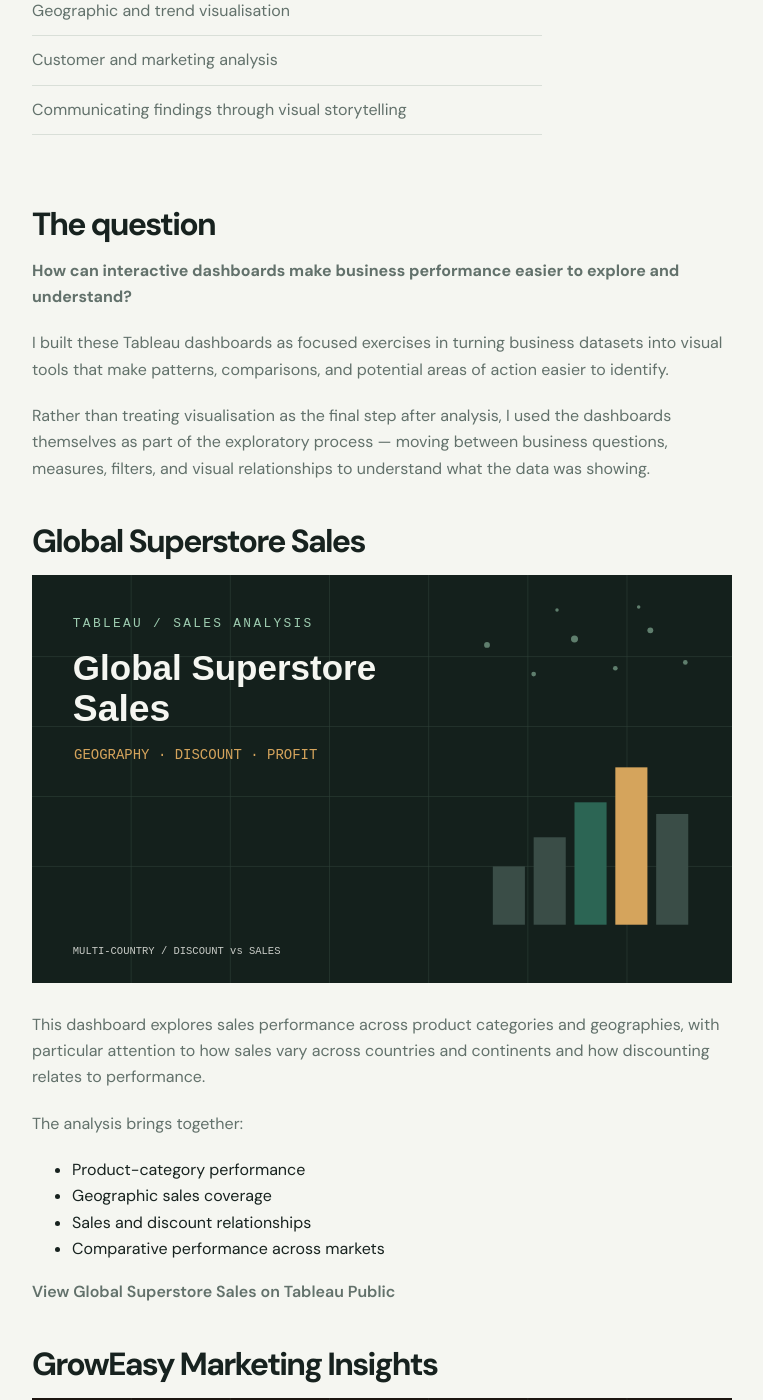
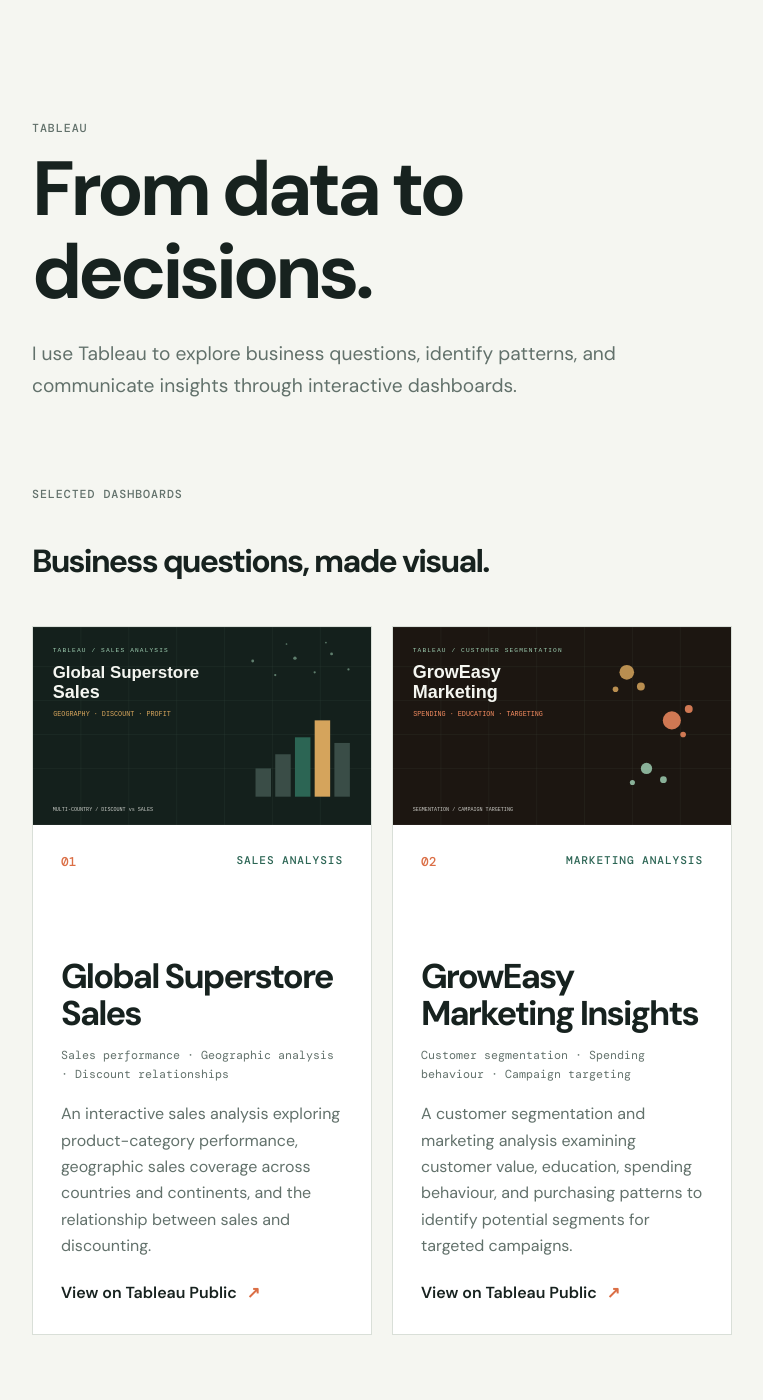
Before and after one commit to thesamhith/Portfolio, a Jekyll site: the page built from _projects/tableau.md, in a window 1280 px wide and 1400 px high, scrolled down 1055 px. Shown: the whole window, without its empty margins (68-831 px from the left). Built offline with Jekyll 4.4.1, drawn with Linux system fonts in a browser that asks for light colours; some of the changed text lies outside the part shown.

Commit message:
Restore Tableau dashboard card layout

```diff
--- a/_projects/tableau.md
+++ b/_projects/tableau.md
@@ -1,81 +1,153 @@
 ---
-category: Business Intelligence
 layout: project
 title: Tableau Dashboards
+permalink: /tableau/
 name: tableau
 summary: A collection of interactive Tableau dashboards exploring sales, marketing, customer behaviour, and business performance.
 description: A selection of Tableau work focused on turning business questions into interactive dashboards and clear visual stories.
-tools: Tableau, Data Visualisation, Business Intelligence
+tools: Data Visualisation, Business Intelligence
 featured: false
 featured_order: 4
+category: Business Intelligence
 repository: https://public.tableau.com/app/profile/samhith.konidena/vizzes
 thumbnail: /assets/img/tableau-thumbnail.svg
-metrics:
-  - label: Dashboards
-    value: "2"
-  - label: Focus
-    value: "Business BI"
-  - label: Platform
-    value: "Tableau"
 demonstrates:
   - Interactive dashboard development
   - Business and comparative analysis
   - Geographic and trend visualisation
-  - Customer and marketing analysis
   - Communicating findings through visual storytelling
 role: Dashboard design, data exploration, visualisation, calculated fields, filtering, and business storytelling.
 lessons: Effective dashboards are less about showing everything in the data and more about making the right questions easier to explore.
 ---
 
-## The question
+<section class="page-intro">
+  <p class="eyebrow">Tableau</p>
+  <h1>From data to decisions.</h1>
+  <p class="page-intro__lede">
+    I use Tableau to explore business questions, identify patterns, and communicate
+    insights through interactive dashboards.
+  </p>
+</section>
 
-**How can interactive dashboards make business performance easier to explore and understand?**
+<section class="tableau-dashboards">
+  <div class="section-heading">
+    <div>
+      <p class="eyebrow">Selected dashboards</p>
+      <h2>Business questions, made visual.</h2>
+    </div>
+  </div>
 
-I built these Tableau dashboards as focused exercises in turning business datasets into visual tools that make patterns, comparisons, and potential areas of action easier to identify.
+  <div class="tableau-grid">
 
-Rather than treating visualisation as the final step after analysis, I used the dashboards themselves as part of the exploratory process — moving between business questions, measures, filters, and visual relationships to understand what the data was showing.
+    <article class="tableau-card">
+      <div class="tableau-card__thumbnail">
+        <img
+          src="{{ '/assets/img/tableau-superstore-thumbnail.svg' | relative_url }}"
+          alt="Global Superstore Sales dashboard preview"
+        >
+      </div>
 
-## Global Superstore Sales
+      <div class="tableau-card__body">
+        <div class="tableau-card__top">
+          <span class="tableau-card__number">01</span>
+          <span class="tableau-card__type">Sales analysis</span>
+        </div>
 
-![Global Superstore Sales dashboard preview]({{ '/assets/img/tableau-superstore-thumbnail.svg' | relative_url }})
+        <h2>Global Superstore Sales</h2>
 
-This dashboard explores sales performance across product categories and geographies, with particular attention to how sales vary across countries and continents and how discounting relates to performance.
+        <p class="tableau-card__meta">
+          Sales performance · Geographic analysis · Discount relationships
+        </p>
 
-The analysis brings together:
+        <p>
+          An interactive sales analysis exploring product-category performance,
+          geographic sales coverage across countries and continents, and the
+          relationship between sales and discounting.
+        </p>
 
-- Product-category performance
-- Geographic sales coverage
-- Sales and discount relationships
-- Comparative performance across markets
+        <a
+          class="text-link"
+          href="https://public.tableau.com/views/GlobalSuperstoreSalesVisualization/GlobalSuperstoreSalesVantageDashboard?:language=en-US&:sid=&:redirect=auth&:display_count=n&:origin=viz_share_link"
+          target="_blank"
+          rel="noopener noreferrer"
+        >
+          View on Tableau Public <span aria-hidden="true">↗</span>
+        </a>
+      </div>
+    </article>
 
-[View Global Superstore Sales on Tableau Public](https://public.tableau.com/views/GlobalSuperstoreSalesVisualization/GlobalSuperstoreSalesVantageDashboard){: .text-link target="\_blank" rel="noopener noreferrer" }
+    <article class="tableau-card">
+      <div class="tableau-card__thumbnail">
+        <img
+          src="{{ '/assets/img/tableau-groweasy-thumbnail.svg' | relative_url }}"
+          alt="GrowEasy Marketing Insights dashboard preview"
+        >
+      </div>
 
-## GrowEasy Marketing Insights
+      <div class="tableau-card__body">
+        <div class="tableau-card__top">
+          <span class="tableau-card__number">02</span>
+          <span class="tableau-card__type">Marketing analysis</span>
+        </div>
 
-![GrowEasy Marketing Insights dashboard preview]({{ '/assets/img/tableau-groweasy-thumbnail.svg' | relative_url }})
+        <h2>GrowEasy Marketing Insights</h2>
 
-This dashboard explores customer segmentation and marketing performance through customer value, education, spending behaviour, and purchasing patterns.
+        <p class="tableau-card__meta">
+          Customer segmentation · Spending behaviour · Campaign targeting
+        </p>
 
-The analysis focuses on:
+        <p>
+          A customer segmentation and marketing analysis examining customer value,
+          education, spending behaviour, and purchasing patterns to identify
+          potential segments for targeted campaigns.
+        </p>
 
-- Customer segmentation
-- Spending behaviour
-- Purchasing patterns
-- Customer value
-- Potential campaign targeting
+        <a
+          class="text-link"
+          href="https://public.tableau.com/views/GrowEasyMarketingInsights/GrowEasyMarketingInsights?:language=en-US&:sid=&:redirect=auth&:display_count=n&:origin=viz_share_link"
+          target="_blank"
+          rel="noopener noreferrer"
+        >
+          View on Tableau Public <span aria-hidden="true">↗</span>
+        </a>
+      </div>
+    </article>
 
-[View GrowEasy Marketing Insights on Tableau Public](https://public.tableau.com/views/GrowEasyMarketingInsights/GrowEasyMarketingInsights){: .text-link target="\_blank" rel="noopener noreferrer" }
+  </div>
+</section>
 
-## What I worked with
+<section class="tableau-capabilities">
+  <div class="section-heading">
+    <div>
+      <p class="eyebrow">What I work with</p>
+      <h2>Practical Tableau skills.</h2>
+    </div>
+  </div>
 
-Across the two dashboards, I worked with interactive filters, calculated fields, geographic visualisation, trend and comparative analysis, customer segmentation, and visual storytelling.
+  <div class="tableau-skill-list">
+    <span>Interactive dashboards</span>
+    <span>Calculated fields</span>
+    <span>Filters</span>
+    <span>Geographic visualisation</span>
+    <span>Trend analysis</span>
+    <span>Comparative analysis</span>
+    <span>Business storytelling</span>
+  </div>
+</section>
 
-The aim wasn't to fit every available measure onto a dashboard. It was to decide which views and interactions made the underlying business questions easier to investigate.
+<section class="tableau-profile">
+  <p class="eyebrow">Tableau Public</p>
+  <h2>Explore my visualisation work.</h2>
 
-## Project notes
+<a
+class="button button--primary"
+href="https://public.tableau.com/app/profile/samhith.konidena/vizzes"
+target="\_blank"
+rel="noopener noreferrer"
 
-These dashboards form the business-intelligence component of my portfolio and complement my Python- and SQL-based analysis projects with interactive, stakeholder-facing visualisation.
+>
 
-The complete interactive versions are available on my Tableau Public profile.
+    View my Tableau Public profile <span aria-hidden="true">↗</span>
 
-[View my Tableau Public profile](https://public.tableau.com/app/profile/samhith.konidena/vizzes){: .button .button--primary target="\_blank" rel="noopener noreferrer" }
+  </a>
+</section>
```
